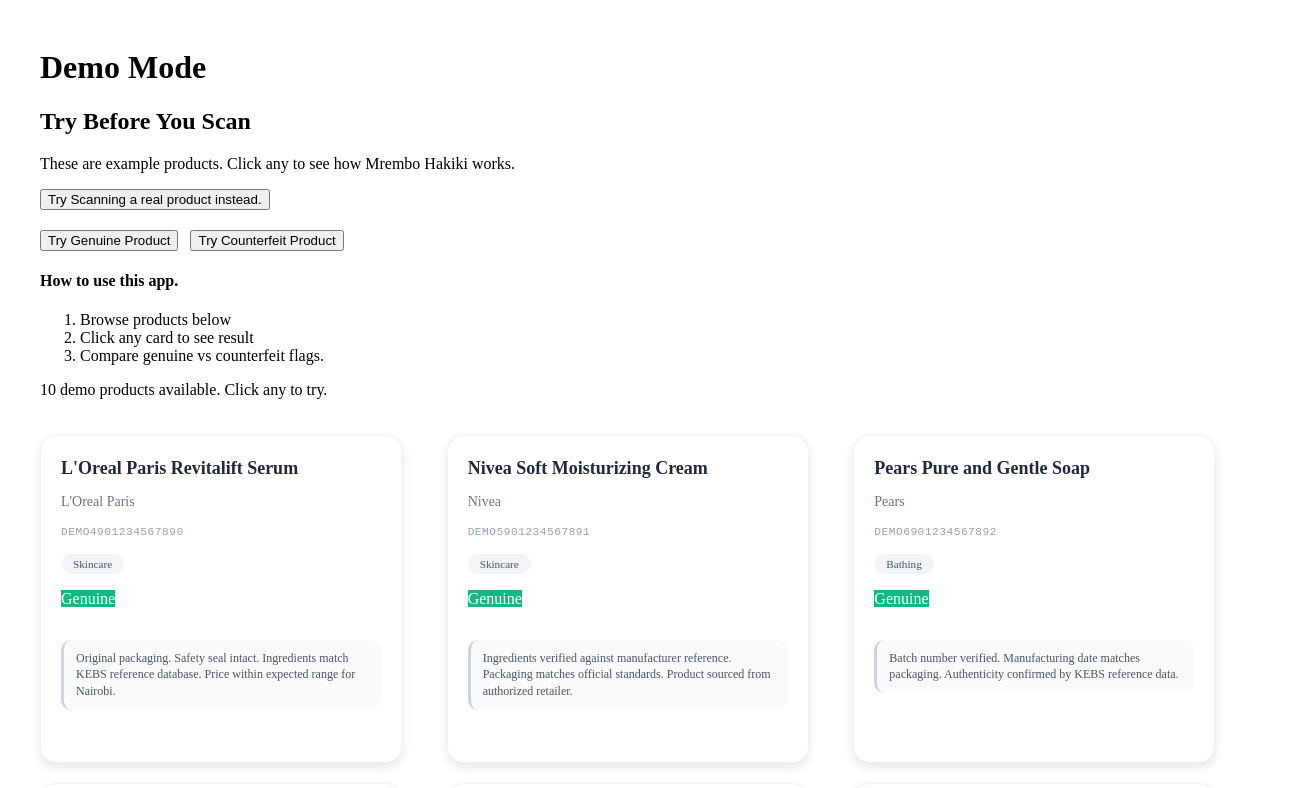
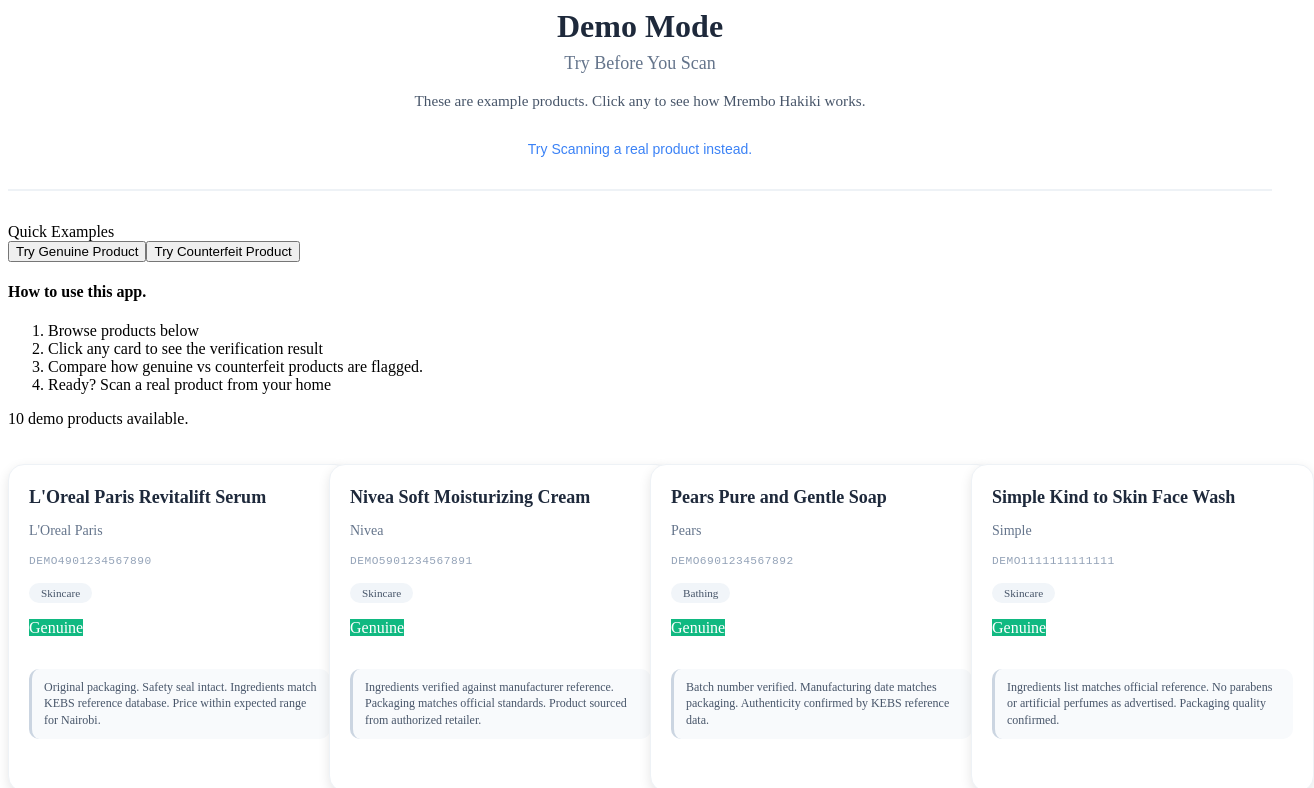
Before and after one commit to phiona-dev/mrembo-hakiki, a React app in the folder frontend/: page /demo in a window 1280 px wide. Shown: the top 788 px of the page, 1314 px wide, since content can reach past the window. Built offline with nearby package versions, Linux system fonts and the light colour scheme; no server answers; the HTML template or start-up script is replaced by a standard one.

Commit message:
demo header styling

```diff
--- a/frontend/src/pages/demoPage.jsx
+++ b/frontend/src/pages/demoPage.jsx
@@ -1,6 +1,7 @@
 import demoData from "../data/demoProducts.json";
 import Card from "../components/Card";
 import { useNavigate } from "react-router-dom";
+import "../styles/DemoPage.css"
 
 const DemoPage = () => {
   const navigate = useNavigate();
@@ -15,37 +16,45 @@
   }
 
   return (
-    <div style={{ padding: "20px", maxWidth: "1200px", margin: "0 auto" }}>
+    <div className="DemoContainer">
     {/*Header section */}
-      <div>
-        <h1>Demo Mode</h1>
-        <h2>Try Before You Scan</h2>
-        <p>These are example products. Click any to see how Mrembo Hakiki works.</p>
-        <button onClick={() => navigate("/scan")}>Try Scanning a real product instead.</button>
+      <div className="demoHeader">
+        <h1 className="demoTitle">Demo Mode</h1>
+        <h2 className="demoSubtitle">Try Before You Scan</h2>
+        <p className="demoDescription">These are example products. Click any to see how Mrembo Hakiki works.</p>
+        <button className="backLink" onClick={() => navigate("/scan")}>Try Scanning a real product instead.</button>
       </div>
 
       {/*Quick actions section */}
-      <div style={{ margin: "20px 0", display: "flex", gap: "12px" }}>
-        <button onClick={() => handleCardClick(genuineProduct)}>Try Genuine Product</button>
-        <button onClick={() => handleCardClick(counterfeitProduct)}>Try Counterfeit Product</button>
+      <div className="quickActions">
+        <div className="quickActionsTitle">Quick Examples</div>
+        <div className="quickActionsButtons">
+          <button className="quickBtn quickBtnGenuine" onClick={() => handleCardClick(genuineProduct)}>Try Genuine Product</button>
+          <button className="quickBtn quickBtnCounterfeit" onClick={() => handleCardClick(counterfeitProduct)}>Try Counterfeit Product</button>
+        </div>
       </div>
 
       {/*Instructions section */}
-      <div>
-        <h4>How to use this app.</h4>
-        <ol>
+      <div className="instructions">
+        <div className="instructionsTitle">
+          <h4>How to use this app.</h4>
+        </div>
+        <ol className="instructionsList">
           <li>Browse products below</li>
-          <li>Click any card to see result</li>
-          <li>Compare genuine vs counterfeit flags.</li>
+          <li>Click any card to see the verification result</li>
+          <li>Compare how genuine vs counterfeit products are flagged.</li>
+          <li>Ready? Scan a real product from your home</li>
         </ol>
       </div>
 
       {/*demo count*/}
-      <p>{demoProducts.length} demo products available. Click any to try.</p>
+      <div className="demoCount">
+        <p>{demoProducts.length} demo products available.</p>
+      </div>
 
 
       {/*cards grid */}
-      <div style={{ display: "grid", gridTemplateColumns: "repeat(auto-fill, minmax(300px, 1fr))", gap: "20px", padding: "20px 0" }}>
+      <div className="cardsGrid" style={{ display: "grid", gridTemplateColumns: "repeat(auto-fill, minmax(300px, 1fr))", gap: "20px", padding: "20px 0" }}>
         {demoProducts.map(product => (
           <Card
           key={product.id}
@@ -61,9 +70,10 @@
       </div>
 
       {/*call to action section */}
-      <div style={{ marginTop: "40px", padding: "20px", backgroundColor: "#f0f9ff", borderRadius: "12px", textAlign: "center" }}>
-        <p>Ready to scan a real product</p>
-        <button style={{ backgroundColor: "#a4c0ed", color: "white", padding: "12px 12px", border: "none", borderRadius: "8px", fontSize: "16px", cursor: "pointer" }}
+      <div className="callToAction" style={{ marginTop: "40px", padding: "20px", backgroundColor: "#f0f9ff", borderRadius: "12px", textAlign: "center" }}>
+        <div className="callToActionTitle">Ready to scan a real product</div>
+        <p className="callToActionText">Scan a barcode from any cosmetic product in your home</p>
+        <button className="scanButton" style={{ backgroundColor: "#a4c0ed", color: "white", padding: "12px 12px", border: "none", borderRadius: "8px", fontSize: "16px", cursor: "pointer" }}
         onClick={() => navigate("/scan")}
         >Go to Scanner</button>
       </div>
--- /dev/null
+++ b/frontend/src/styles/DemoPage.css
@@ -0,0 +1,54 @@
+.demoContainer {
+    max-width: 1200px;
+    margin: 0 auto;
+    padding: 20px;
+    font-family: system-ui, -apple-system, 'Segoe UI', Roboto, sans-serif;
+}
+
+/*Header section*/
+.demoHeader {
+    text-align: center;
+    margin-bottom: 32px;
+    padding-bottom: 24px;
+    border-bottom: 2px solid #eef2f6;
+}
+
+.demoTitle {
+    font-size: 2rem;
+    font-weight: 700;
+    color: #1e293b;
+    margin: 0 0 8px 0;
+}
+
+.demoSubtitle {
+    font-size: 1.125rem;
+    color: #64748b;
+    margin: 0 0 16px 0;
+    font-weight: 400;
+}
+
+.demoDescription {
+    font-size: 0.95rem;
+    color: #475569;
+    max-width: 600px;
+    margin: 0 auto 20px auto;
+    line-height: 1.5;
+
+}
+
+.backLink {
+    display: inline-block;
+    background: none;
+    border: none;
+    color: #3b82f6;
+    font-size: 0.875rem;
+    cursor: pointer;
+    padding: 8px 16px;
+    border-radius: 20px;
+    transition: background 0.2s ease;
+}
+
+.backLink:hover {
+    background-color: #eff6ff;
+    text-decoration: underline;
+}
```
